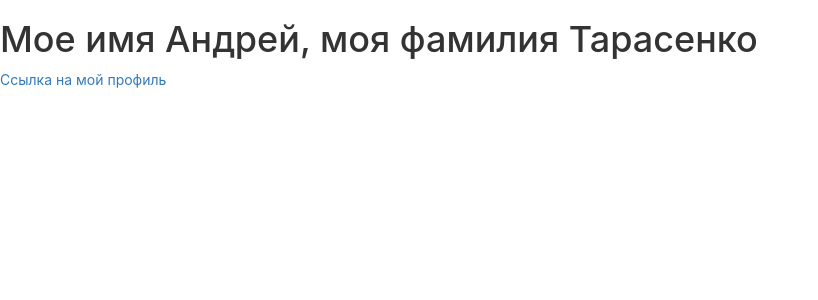
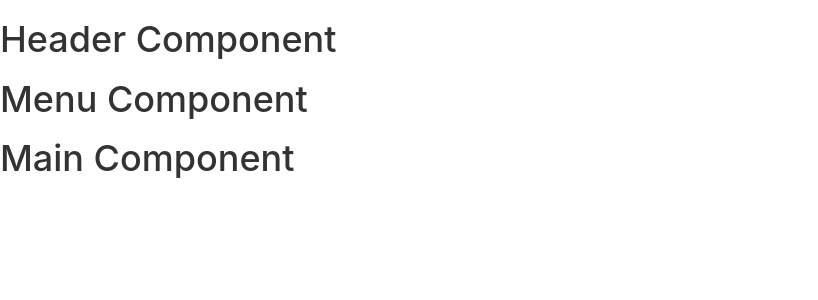
Before and after one commit to Andrew26nin/React, a React (Create React App) app in the folder slider/: page / in a window 1280 px wide. Shown: the top 300 px of the page, without its empty margins (0-818 px from the left). Built offline with nearby package versions, Linux system fonts and the light colour scheme.

Commit message:
Create new modules: Header, Main, Menu
Создал новые модули к проекту. Удалил лишние СSS стили

```diff
--- a/slider/src/App.css
+++ b/slider/src/App.css
@@ -1,32 +1,8 @@
+*{outline: none;}
+
+
 .App {
-  text-align: center;
+  box-sizing: border-box;
+  font-family: -apple-system, BlinkMacSystemFont, 'Segoe UI', Roboto, Oxygen, Ubuntu, Cantarell, 'Open Sans', 'Helvetica Neue', sans-serif;
+  width: 100%;
 }
-
-.App-logo {
-  animation: App-logo-spin infinite 20s linear;
-  height: 40vmin;
-}
-
-.App-header {
-  background-color: #282c34;
-  min-height: 100vh;
-  display: flex;
-  flex-direction: column;
-  align-items: center;
-  justify-content: center;
-  font-size: calc(10px + 2vmin);
-  color: white;
-}
-
-.App-link {
-  color: #61dafb;
-}
-
-@keyframes App-logo-spin {
-  from {
-    transform: rotate(0deg);
-  }
-  to {
-    transform: rotate(360deg);
-  }
-}
--- a/slider/src/App.js
+++ b/slider/src/App.js
@@ -3,16 +3,22 @@
 import './App.css';
 
 import Grid from 'react-bootstrap/lib/Grid';
-import Row from 'react-bootstrap/lib/Row';
-import Col from 'react-bootstrap/lib/Col';
+
 import styled from 'styled-components';
+
+import Header from './components/Header'
+import Main from './components/Main'
+import Menu from './components/Menu'
 
 class App extends Component {
   render() {
     return (
-    <div className="wrapper">
-      <SayFullName name='Андрей' surname='Тарасенко' link='#'/>
+    <div className="App">
+      <Header />
+      <Menu />
+      <Main />
     </div>
+
     );
   }
 }
--- /dev/null
+++ b/slider/src/components/Header.js
@@ -0,0 +1,19 @@
+import React, { Component } from 'react';
+
+
+
+import Row from 'react-bootstrap/lib/Row';
+import Col from 'react-bootstrap/lib/Col';
+import styled from 'styled-components';
+
+class Header extends React.Component {
+    render() {
+        return (
+            <h1>
+                Header Component
+            </h1>
+        );
+    }
+}
+
+export default Header;
--- /dev/null
+++ b/slider/src/components/Main.js
@@ -0,0 +1,18 @@
+import React, { Component } from 'react';
+
+
+import Row from 'react-bootstrap/lib/Row';
+import Col from 'react-bootstrap/lib/Col';
+import styled from 'styled-components';
+
+class Main extends React.Component {
+    render() {
+        return (
+            <h1>
+                Main Component
+            </h1>
+        );
+    }
+}
+
+export default Main;
--- /dev/null
+++ b/slider/src/components/Menu.js
@@ -0,0 +1,19 @@
+import React, { Component } from 'react';
+
+
+
+import Row from 'react-bootstrap/lib/Row';
+import Col from 'react-bootstrap/lib/Col';
+import styled from 'styled-components';
+
+class Menu extends React.Component {
+    render() {
+        return (
+            <h1>
+                Menu Component
+            </h1>
+        );
+    }
+}
+
+export default Menu;
```
Also changed, not shown: slider/public/index.html (+1 -21 lines), 1 other file (tests, documents, lock files or other folders).
